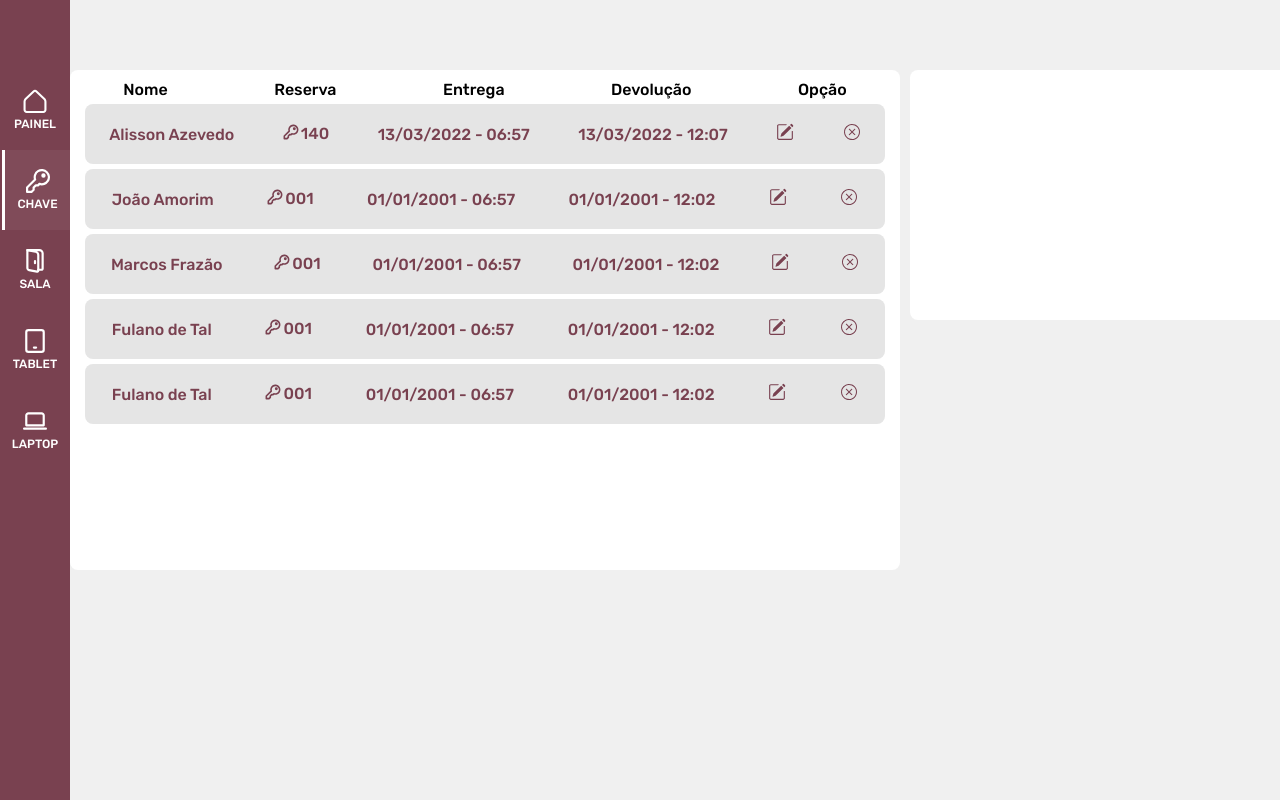
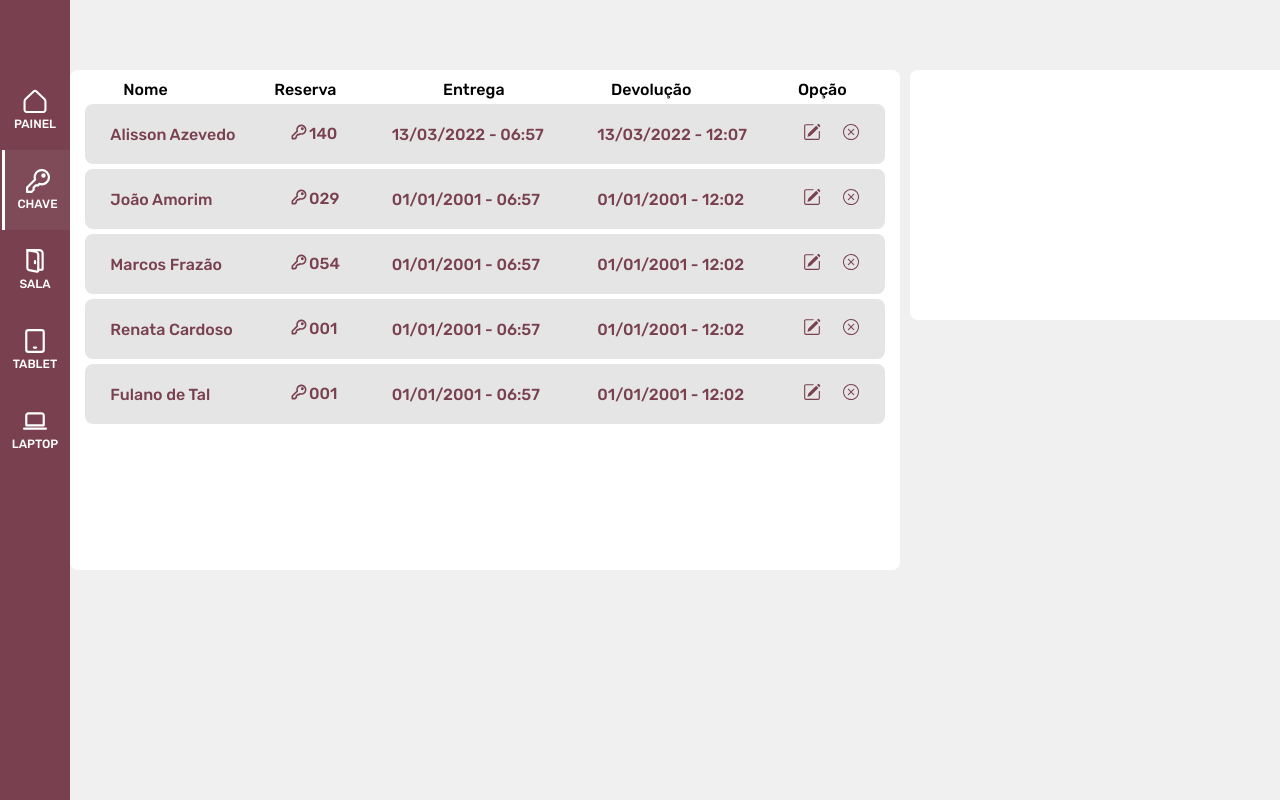
Before and after one commit to AlissonAzevedo/reservas-dio, a Vue app: page /chaves in a window 1280 px wide. Built offline with nearby package versions, Linux system fonts and the light colour scheme.

Commit message:
style: fix width items

```diff
--- a/src/components/Chave/Card/Table/TableItem.vue
+++ b/src/components/Chave/Card/Table/TableItem.vue
@@ -69,4 +69,21 @@ li {
   display: flex;
   flex-direction: row;
 }
+li:first-child{
+  width: 130px;
+}
+li:nth-child(2){
+  width: 50px;
+}
+li:nth-child(3), li:nth-child(4){
+  width: 155px;
+}
+li:nth-child(5){
+  width: 18px;
+  margin-right: -15px;
+}
+li:nth-child(6){
+  width: 18px;
+  margin-left: -15px;
+}
 </style>
--- a/src/components/Chave/Card/index.vue
+++ b/src/components/Chave/Card/index.vue
@@ -7,9 +7,9 @@
       delivered="13/03/2022 - 06:57"
       devolution="13/03/2022 - 12:07"
     />
-    <TableItem name="João Amorim" />
-    <TableItem name="Marcos Frazão" />
-    <TableItem />
+    <TableItem name="João Amorim" keys="029" />
+    <TableItem name="Marcos Frazão" keys="054" />
+    <TableItem name="Renata Cardoso"/>
     <TableItem />
   </div>
 </template>
```
